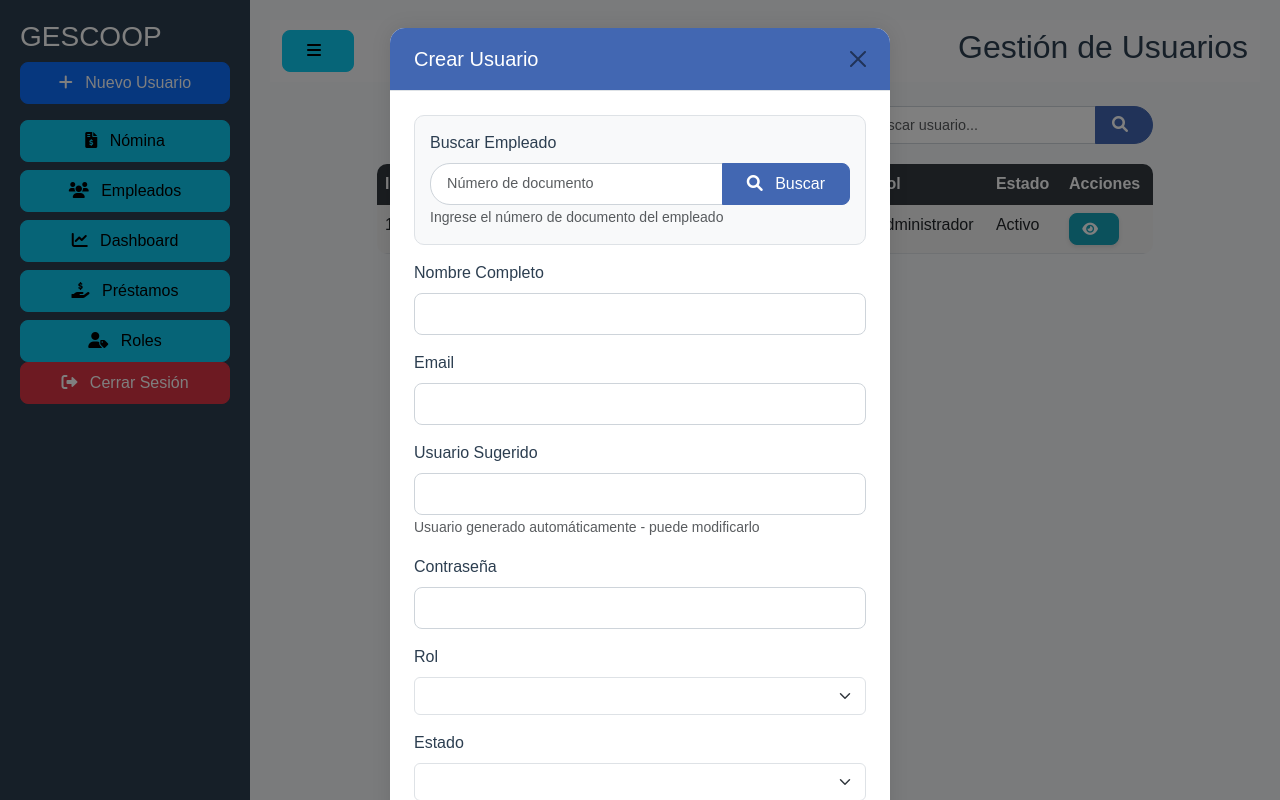
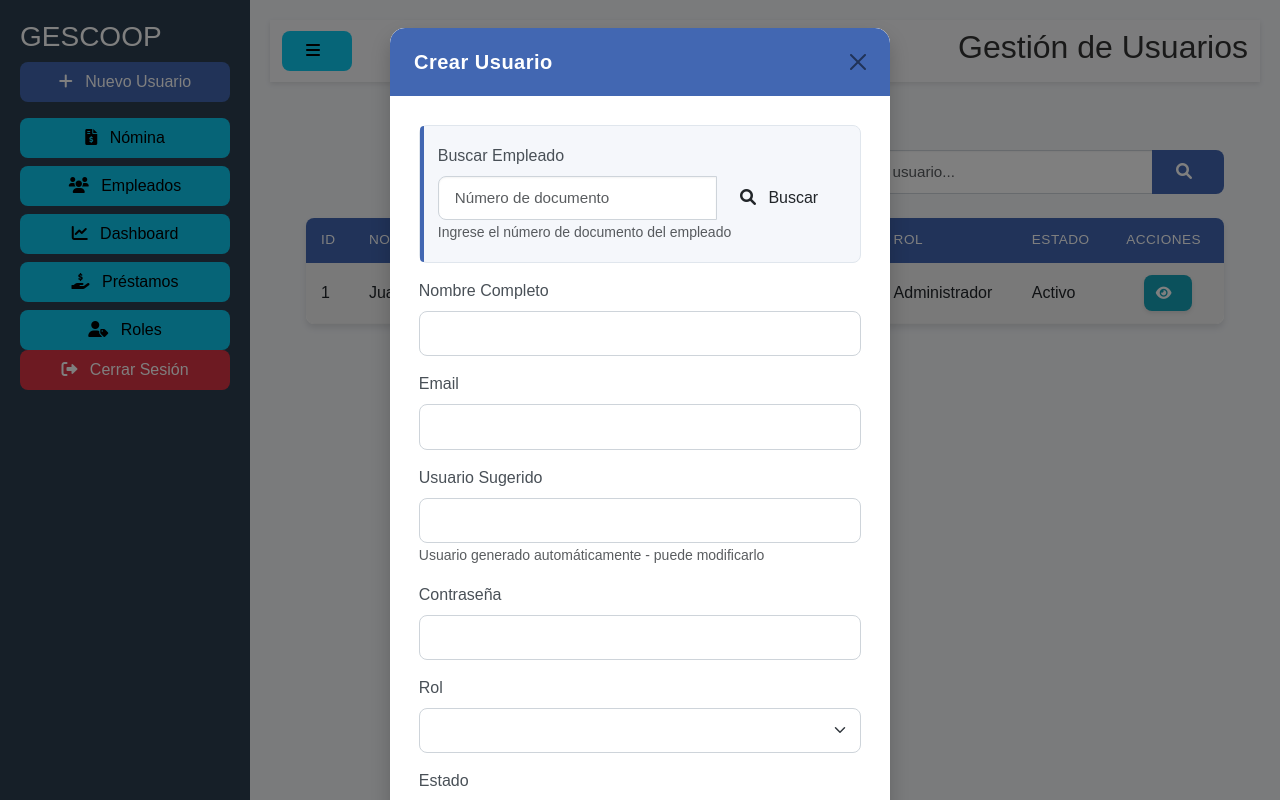
Before and after one commit to sergio129/CRM, a website: page public/usuarios.html in a window 1280 px wide. Both pictures are taken after a click on the button "Nuevo Usuario". Drawn offline with nearby package versions, Linux system fonts and the light colour scheme; no server answers.

```diff
--- /dev/null
+++ b/css/modal.css
@@ -0,0 +1,114 @@
+/* Estilos para modales */
+.modal {
+  display: none;
+  position: fixed;
+  z-index: 1000;
+  left: 0;
+  top: 0;
+  width: 100%;
+  height: 100%;
+  overflow: auto;
+  background-color: rgba(0, 0, 0, 0.6);
+  opacity: 0;
+  transition: opacity 0.3s ease;
+}
+
+.modal.show {
+  display: block;
+  opacity: 1;
+}
+
+.modal-content {
+  background-color: #fff;
+  margin: 10vh auto;
+  max-width: 500px;
+  width: 90%;
+  border-radius: 8px;
+  box-shadow: 0 10px 25px rgba(0, 0, 0, 0.2);
+  transform: translateY(-20px);
+  transition: transform 0.3s ease;
+  overflow: hidden;
+}
+
+.modal.show .modal-content {
+  transform: translateY(0);
+}
+
+.modal-header {
+  padding: 15px 20px;
+  background-color: #f8f9fa;
+  border-bottom: 1px solid #e9ecef;
+  display: flex;
+  justify-content: space-between;
+  align-items: center;
+}
+
+.modal-title {
+  margin: 0;
+  font-size: 1.25rem;
+  color: #333;
+}
+
+.close-button {
+  background: none;
+  border: none;
+  font-size: 1.5rem;
+  cursor: pointer;
+  color: #777;
+  transition: color 0.2s;
+}
+
+.close-button:hover {
+  color: #333;
+}
+
+.modal-body {
+  padding: 20px;
+}
+
+.modal-footer {
+  padding: 15px 20px;
+  background-color: #f8f9fa;
+  border-top: 1px solid #e9ecef;
+  text-align: right;
+}
+
+.modal-button {
+  padding: 8px 16px;
+  margin-left: 10px;
+  border: none;
+  border-radius: 4px;
+  cursor: pointer;
+  font-weight: 500;
+  transition: all 0.2s;
+}
+
+.modal-button.primary {
+  background-color: #007bff;
+  color: white;
+}
+
+.modal-button.primary:hover {
+  background-color: #0069d9;
+}
+
+.modal-button.secondary {
+  background-color: #6c757d;
+  color: white;
+}
+
+.modal-button.secondary:hover {
+  background-color: #5a6268;
+}
+
+/* Estilos responsivos */
+@media (max-width: 576px) {
+  .modal-content {
+    width: 95%;
+    margin: 5vh auto;
+  }
+
+  .modal-header, .modal-body, .modal-footer {
+    padding: 12px;
+  }
+}
--- /dev/null
+++ b/public/css/modal-styles.css
@@ -0,0 +1,155 @@
+/* Estilos mejorados para modales */
+.modal .modal-content {
+  border: none;
+  border-radius: 12px;
+  box-shadow: 0 5px 15px rgba(0, 0, 0, 0.2);
+}
+
+.modal .modal-header {
+  background-color: #f8f9fa;
+  border-bottom: 1px solid #e9ecef;
+  border-radius: 12px 12px 0 0;
+  padding: 1rem 1.5rem;
+}
+
+.modal .modal-header .modal-title {
+  font-weight: 600;
+  color: #2c3e50;
+}
+
+.modal .modal-header .btn-close {
+  transition: opacity 0.2s;
+}
+
+.modal .modal-header .btn-close:hover {
+  opacity: 0.8;
+}
+
+.modal .modal-body {
+  padding: 1.5rem;
+}
+
+.modal .modal-footer {
+  background-color: #f8f9fa;
+  border-top: 1px solid #e9ecef;
+  border-radius: 0 0 12px 12px;
+  padding: 1rem 1.5rem;
+}
+
+.modal .form-group {
+  margin-bottom: 1.25rem;
+}
+
+.modal .form-label {
+  font-weight: 500;
+  color: #495057;
+  margin-bottom: 0.5rem;
+}
+
+.modal .form-control {
+  border-radius: 6px;
+  border: 1px solid #ced4da;
+  padding: 0.75rem 1rem;
+  transition: border-color 0.2s, box-shadow 0.2s;
+}
+
+.modal .form-control:focus {
+  box-shadow: 0 0 0 3px rgba(13, 110, 253, 0.15);
+}
+
+.modal .form-control:disabled,
+.modal .form-control[readonly] {
+  background-color: #f8f9fa;
+  opacity: 0.8;
+}
+
+.modal .btn {
+  border-radius: 6px;
+  padding: 0.5rem 1.25rem;
+  font-weight: 500;
+  transition: all 0.2s;
+}
+
+.modal .btn-primary {
+  background-color: #0d6efd;
+  border-color: #0d6efd;
+}
+
+.modal .btn-primary:hover {
+  background-color: #0b5ed7;
+  border-color: #0a58ca;
+}
+
+.modal .btn-secondary {
+  background-color: #6c757d;
+  border-color: #6c757d;
+}
+
+.modal .btn-secondary:hover {
+  background-color: #5c636a;
+  border-color: #565e64;
+}
+
+/* Animación para la modal */
+.modal.fade .modal-dialog {
+  transform: translateY(-20px);
+  transition: transform 0.3s ease-out;
+}
+
+.modal.show .modal-dialog {
+  transform: translateY(0);
+}
+
+/* Estilos para el alert dentro de la modal */
+.modal #alertMessage {
+  margin-bottom: 1rem;
+  border-radius: 6px;
+  font-size: 0.9rem;
+}
+
+/* Sección de búsqueda */
+#searchEmployeeSection {
+  background-color: #f8f9fa;
+  padding: 1rem;
+  border-radius: 8px;
+  margin-bottom: 1.5rem;
+}
+
+#searchEmployeeSection .input-group {
+  box-shadow: 0 2px 5px rgba(0, 0, 0, 0.05);
+}
+
+/* Modal de confirmación */
+#confirmationModal .modal-content {
+  border-radius: 12px;
+}
+
+#confirmationModal .modal-header {
+  background-color: #f8f9fa;
+}
+
+#confirmationModal .modal-body {
+  padding: 1.5rem;
+  font-size: 1.1rem;
+}
+
+#confirmationModal .btn {
+  border-radius: 6px;
+  padding: 0.5rem 1.25rem;
+}
+
+/* Responsive adjustments */
+@media (max-width: 576px) {
+  .modal .modal-dialog {
+    margin: 0.5rem;
+  }
+
+  .modal .modal-body {
+    padding: 1rem;
+  }
+
+  .modal .modal-footer,
+  .modal .modal-header {
+    padding: 0.75rem 1rem;
+  }
+}
--- a/public/css/usuarios.css
+++ b/public/css/usuarios.css
@@ -1,208 +1,337 @@
 /* Importar estilos base */
 @import 'base.css';
 
+:root {
+    --primary-color: #4267b2;
+    --primary-hover: #365899;
+    --secondary-color: #f4f6f9;
+    --accent-color: #e91e63;
+    --success-color: #28a745;
+    --info-color: #17a2b8;
+    --warning-color: #ffc107;
+    --danger-color: #dc3545;
+    --dark-color: #343a40;
+    --light-color: #f8f9fa;
+    --border-radius: 8px;
+    --box-shadow: 0 4px 6px rgba(0, 0, 0, 0.1);
+    --transition: all 0.3s ease;
+}
+
 body {
-    background-color: #f4f6f9;
+    background-color: var(--secondary-color);
     font-family: 'Arial', sans-serif;
+    color: #333;
 }
 
 /* Navbar */
 .navbar {
     margin-bottom: 20px;
+    box-shadow: 0 2px 5px rgba(0, 0, 0, 0.1);
+    border-radius: 0;
+}
+
+/* Contenedor principal */
+.content-body {
+    padding: 1.5rem;
+    animation: fadeIn 0.5s ease;
+}
+
+@keyframes fadeIn {
+    from { opacity: 0; transform: translateY(10px); }
+    to { opacity: 1; transform: translateY(0); }
 }
 
 /* Tabla de Usuarios */
 .table {
-    margin-top: 20px;
-    border-radius: 10px;
+    margin-top: 1.5rem;
+    border-radius: var(--border-radius);
+    overflow: hidden;
+    box-shadow: var(--box-shadow);
+    border-collapse: separate;
+    border-spacing: 0;
+    background: white;
+}
+
+.table th {
+    background-color: var(--primary-color);
+    color: white;
+    font-weight: 500;
+    border: none;
+    padding: 12px 15px;
+    text-transform: uppercase;
+    font-size: 0.85rem;
+    letter-spacing: 0.5px;
+}
+
+.table td {
+    padding: 12px 15px;
+    vertical-align: middle;
+    border-color: #eee;
+}
+
+.table-hover tbody tr:hover {
+    background-color: rgba(66, 103, 178, 0.05);
+    transition: var(--transition);
+}
+
+.table tr:last-child td:first-child {
+    border-bottom-left-radius: var(--border-radius);
+}
+
+.table tr:last-child td:last-child {
+    border-bottom-right-radius: var(--border-radius);
+}
+
+/* Botones de acción en tabla */
+.action-buttons {
+    display: flex;
+    gap: 8px;
+    justify-content: center;
+}
+
+.action-btn {
+    width: 36px;
+    height: 36px;
+    display: flex;
+    align-items: center;
+    justify-content: center;
+    border-radius: 50%;
+    padding: 0;
+    transition: var(--transition);
+    border: none;
+}
+
+.action-btn:hover {
+    transform: translateY(-2px);
+    box-shadow: 0 3px 5px rgba(0, 0, 0, 0.2);
+}
+
+/* Colores específicos para botones de acción */
+.btn-info.action-btn {
+    background-color: var(--info-color);
+    color: white;
+}
+
+.btn-warning.action-btn {
+    background-color: var(--warning-color);
+    color: white;
+}
+
+.btn-danger.action-btn {
+    background-color: var(--danger-color);
+    color: white;
+}
+
+/* Barra de búsqueda */
+.search-container {
+    max-width: 400px;
+    margin-left: auto;
+    animation: slideIn 0.5s ease;
+}
+
+@keyframes slideIn {
+    from { opacity: 0; transform: translateX(20px); }
+    to { opacity: 1; transform: translateX(0); }
+}
+
+.search-input {
+    border-radius: 30px 0 0 30px;
+    border: 1px solid #ced4da;
+    padding: 0.6rem 1.2rem;
+    font-size: 0.95rem;
+    box-shadow: inset 0 1px 2px rgba(0,0,0,0.05);
+}
+
+.search-input:focus {
+    box-shadow: 0 0 0 0.2rem rgba(66, 103, 178, 0.25);
+    border-color: var(--primary-color);
+}
+
+.search-btn {
+    border-radius: 0 30px 30px 0;
+    background-color: var(--primary-color);
+    color: white;
+    border: 1px solid var(--primary-color);
+    padding: 0.6rem 1.2rem;
+}
+
+.search-btn:hover {
+    background-color: var(--primary-hover);
+    border-color: var(--primary-hover);
+}
+
+/* Modal para usuario */
+.modal-content {
+    border: none;
+    border-radius: 15px;
+    box-shadow: 0 10px 20px rgba(0,0,0,0.2);
     overflow: hidden;
 }
 
-.table th {
-    background-color: #343a40;
+.modal-header {
+    background-color: var(--primary-color);
     color: white;
+    border-radius: 15px 15px 0 0;
+    padding: 1.2rem 1.5rem;
+    border-bottom: none;
 }
 
-.table-hover tbody tr:hover {
-    background-color: #f1f1f1;
-}
-
-/* Botón de búsqueda */
-.btn-primary {
-    width: 100%;
-}
-
-.container {
-    max-width: 800px;
-    margin: auto;
-}
-
-/* Barra lateral */
-.sidebar {
-    background: #519eeb;
-    padding: 20px;
-    color: rgb(0, 0, 0);
-    height: 100vh;
-}
-
-.sidebar h4 {
-    border-bottom: 2px solid #ffffff55;
-    padding-bottom: 10px;
-}
-
-.sidebar .list-group-item {
-    background: transparent;
-    border: none;
-    color: rgb(0, 0, 0);
-    font-size: 18px;
-}
-
-.sidebar .list-group-item:hover {
-    background: #babec2;
-}
-
-.sidebar a {
-    text-decoration: none;
-    color: rgb(0, 0, 0);
-}
-
-/* Estilos específicos para usuarios */
-.user-section {
-    background: white;
-    border-radius: 8px;
-    box-shadow: 0 2px 4px rgba(0,0,0,0.1);
-    padding: 20px;
-    margin-bottom: 20px;
-}
-
-/* Estilos para el modal y sus elementos */
-.modal-content {
-    border: none;
-    border-radius: 15px;
-    box-shadow: 0 0 20px rgba(0,0,0,0.1);
-}
-
-.modal-header {
-    background-color: #4267b2;
-    color: white;
-    border-radius: 15px 15px 0 0;
-    padding: 1rem 1.5rem;
+.modal-title {
+    font-weight: 600;
+    letter-spacing: 0.5px;
 }
 
 .modal-body {
-    padding: 1.5rem;
-}
-
-.search-employee-section {
-    background-color: #f8f9fa;
-    padding: 15px;
-    border-radius: 10px;
-    margin-bottom: 20px;
-    border: 1px solid #dee2e6;
-}
-
-.search-input {
-    border-right: none;
-    background-color: white;
-}
-
-.btn-search {
-    background-color: #4267b2;
-    color: white;
-    border: 1px solid #4267b2;
-    padding: 0.375rem 1rem;
-}
-
-.btn-search:hover {
-    background-color: #365899;
-    border-color: #365899;
-    color: white;
+    padding: 1.8rem;
 }
 
 .modal-footer {
-    border-top: 1px solid #dee2e6;
-    padding: 1rem 1.5rem;
-    background-color: #f8f9fa;
+    border-top: 1px solid #eee;
+    padding: 1.2rem 1.5rem;
+    background-color: var(--light-color);
     border-radius: 0 0 15px 15px;
 }
 
-/* Botones del modal */
+/* Sección de búsqueda de empleado */
+.search-employee-section {
+    background-color: rgba(66, 103, 178, 0.05);
+    padding: 18px;
+    border-radius: var(--border-radius);
+    margin-bottom: 25px;
+    border: 1px solid #e0e6ed;
+    position: relative;
+}
+
+.search-employee-section::before {
+    content: "";
+    position: absolute;
+    left: 0;
+    top: 0;
+    bottom: 0;
+    width: 4px;
+    background: var(--primary-color);
+    border-radius: var(--border-radius) 0 0 var(--border-radius);
+}
+
+/* Formularios */
+.form-control, .form-select {
+    border-radius: var(--border-radius);
+    border: 1px solid #ced4da;
+    padding: 0.6rem 1rem;
+    transition: var(--transition);
+    background-color: #fff;
+}
+
+.form-control:focus, .form-select:focus {
+    border-color: var(--primary-color);
+    box-shadow: 0 0 0 0.25rem rgba(66, 103, 178, 0.25);
+}
+
+.form-label {
+    font-weight: 500;
+    margin-bottom: 0.5rem;
+    color: #495057;
+}
+
+/* Botones */
 .btn {
     padding: 0.5rem 1.5rem;
     font-weight: 500;
-    border-radius: 8px;
-    transition: all 0.3s ease;
+    border-radius: var(--border-radius);
+    transition: var(--transition);
+    border: none;
 }
 
 .btn i {
     margin-right: 8px;
 }
 
+.btn-primary {
+    background-color: var(--primary-color);
+    color: white;
+}
+
+.btn-primary:hover {
+    background-color: var(--primary-hover);
+    transform: translateY(-1px);
+    box-shadow: 0 3px 5px rgba(0,0,0,0.2);
+}
+
 .btn-secondary {
     background-color: #6c757d;
-    border: none;
     color: white;
 }
 
 .btn-secondary:hover {
     background-color: #5a6268;
     transform: translateY(-1px);
+    box-shadow: 0 3px 5px rgba(0,0,0,0.2);
 }
 
 .save-button {
-    background-color: #4267b2;
-    border: none;
+    background-color: var(--success-color);
     color: white;
     padding: 0.5rem 2rem;
+    font-weight: 600;
 }
 
 .save-button:hover {
-    background-color: #365899;
+    background-color: #218838;
     transform: translateY(-1px);
-    box-shadow: 0 2px 5px rgba(0,0,0,0.2);
+    box-shadow: 0 3px 5px rgba(0,0,0,0.2);
 }
 
-/* Estilos para inputs */
-.form-control {
-    border-radius: 8px;
-    border: 1px solid #ced4da;
-    padding: 0.5rem 1rem;
-    transition: border-color 0.3s ease;
+/* Estilos para badges de estado */
+.badge {
+    padding: 0.5em 0.8em;
+    font-weight: 500;
+    border-radius: 30px;
 }
 
-.form-control:focus {
-    border-color: #4267b2;
-    box-shadow: 0 0 0 0.2rem rgba(66, 103, 178, 0.25);
+.bg-success {
+    background-color: var(--success-color) !important;
 }
 
-/* Estilos para la búsqueda en tabla */
-.search-container {
-    max-width: 300px;
-    margin-left: auto;
+.bg-danger {
+    background-color: var(--danger-color) !important;
 }
 
-.search-input {
-    border-radius: 20px 0 0 20px;
-    border: 1px solid #ced4da;
-    padding: 0.375rem 1rem;
-    font-size: 0.9rem;
+/* Toast container */
+#toastContainer {
+    position: fixed;
+    top: 20px;
+    right: 20px;
+    z-index: 1060;
 }
 
-.search-input:focus {
-    box-shadow: none;
-    border-color: #4267b2;
+/* Animaciones para los toasts */
+.toast {
+    animation: slideInRight 0.3s ease forwards;
+    box-shadow: 0 5px 15px rgba(0,0,0,0.2);
+    border-radius: var(--border-radius);
+    opacity: 0;
 }
 
-.search-btn {
-    border-radius: 0 20px 20px 0;
-    background-color: #4267b2;
-    color: white;
-    border: 1px solid #4267b2;
-    padding: 0.375rem 1rem;
+@keyframes slideInRight {
+    from { opacity: 0; transform: translateX(30px); }
+    to { opacity: 1; transform: translateX(0); }
 }
 
-.search-btn:hover {
-    background-color: #365899;
-    border-color: #365899;
-    color: white;
+/* Añadimos estilos responsivos para móviles */
+@media (max-width: 768px) {
+    .action-buttons {
+        flex-direction: column;
+        gap: 5px;
+        align-items: center;
+    }
+
+    .search-container {
+        max-width: 100%;
+        margin-bottom: 1rem;
+    }
+
+    .table td, .table th {
+        padding: 8px;
+        font-size: 0.85rem;
+    }
 }
```
Also changed, not shown: js/modal.js (added, +52 -0 lines).
